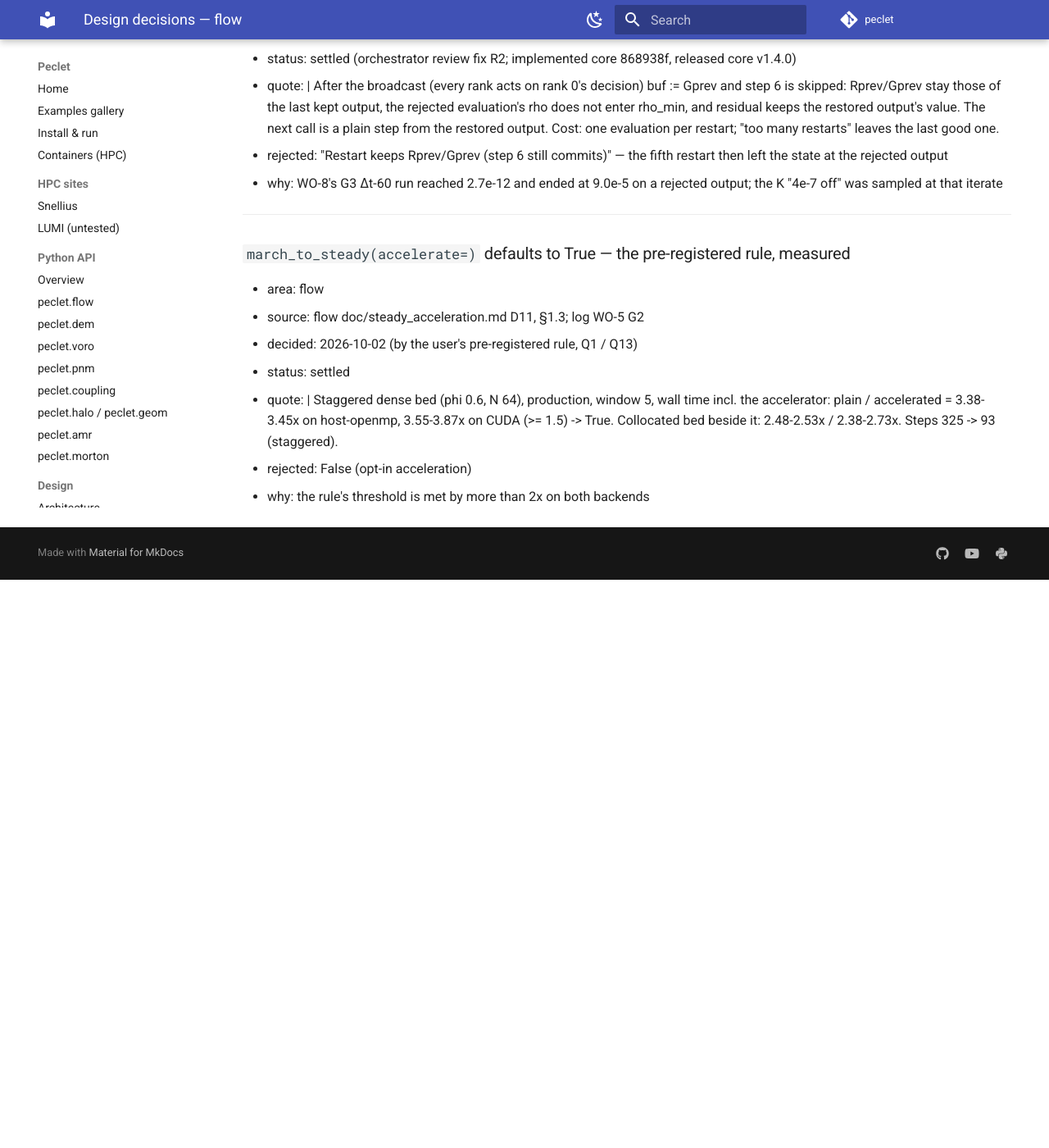
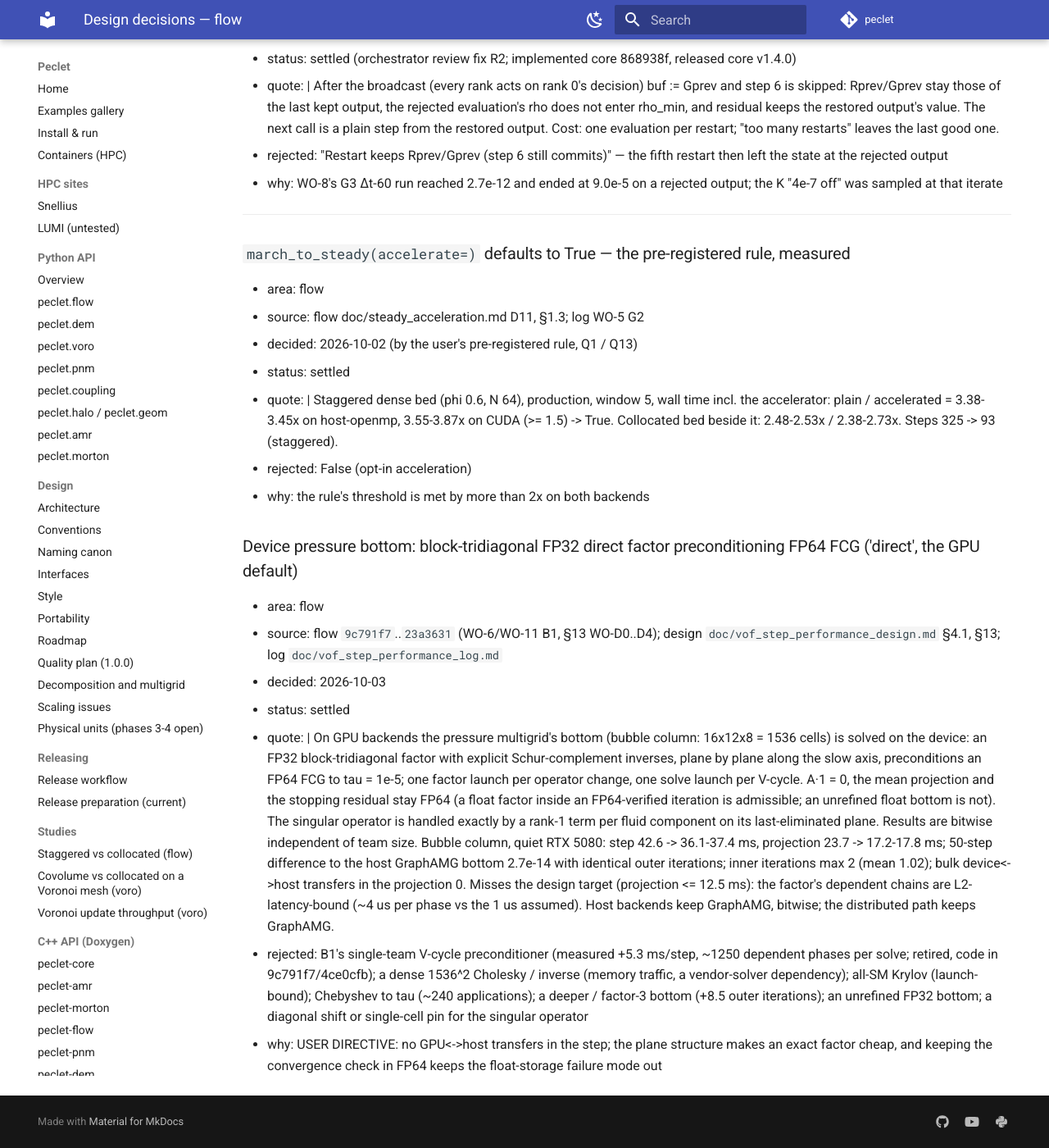
Before and after one commit to computational-chemical-engineering/peclet, an MkDocs documentation site: the page built from docs/decisions/flow.md, in a window 1280 px wide and 1400 px high, scrolled down 100138 px. Shown: the whole window at 82% size. Built offline with MkDocs 1.6.1 and Material for MkDocs 9.7.7, drawn with Linux system fonts in a browser that asks for light colours; comment, search, counter and statistics services are not loaded; before the commit the page ends 100845 px from its top, so only the background shows below that.

Commit message:
flow: device pressure bottom 'direct' (block-tridiagonal FP32 factor + FP64 FCG, GPU default; step 42.6 -> ~36.7 ms on the bubble column) (register, NAMING); pointer
Co-Authored-By: Claude Opus 5.5 <noreply@anthropic.com>
Claude-Session: https://claude.ai/code/session_01F2E4ewNdhSiAex5T7Y2oJ7

```diff
--- a/docs/decisions/flow.md
+++ b/docs/decisions/flow.md
@@ -3574,3 +3574,29 @@ Do not reverse an entry here without recording a new decision that supersedes it
     Collocated bed beside it: 2.48-2.53x / 2.38-2.73x. Steps 325 -> 93 (staggered).
 - rejected: False (opt-in acceleration)
 - why: the rule's threshold is met by more than 2x on both backends
+
+### Device pressure bottom: block-tridiagonal FP32 direct factor preconditioning FP64 FCG ('direct', the GPU default)
+- area: flow
+- source: flow `9c791f7`..`23a3631` (WO-6/WO-11 B1, §13 WO-D0..D4); design `doc/vof_step_performance_design.md` §4.1, §13; log `doc/vof_step_performance_log.md`
+- decided: 2026-10-03
+- status: settled
+- quote: |
+    On GPU backends the pressure multigrid's bottom (bubble column: 16x12x8 = 1536 cells) is solved
+    on the device: an FP32 block-tridiagonal factor with explicit Schur-complement inverses, plane by
+    plane along the slow axis, preconditions an FP64 FCG to tau = 1e-5; one factor launch per
+    operator change, one solve launch per V-cycle. A·1 = 0, the mean projection and the stopping
+    residual stay FP64 (a float factor inside an FP64-verified iteration is admissible; an unrefined
+    float bottom is not). The singular operator is handled exactly by a rank-1 term per fluid
+    component on its last-eliminated plane. Results are bitwise independent of team size. Bubble
+    column, quiet RTX 5080: step 42.6 -> 36.1-37.4 ms, projection 23.7 -> 17.2-17.8 ms; 50-step
+    difference to the host GraphAMG bottom 2.7e-14 with identical outer iterations; inner iterations
+    max 2 (mean 1.02); bulk device<->host transfers in the projection 0. Misses the design target
+    (projection <= 12.5 ms): the factor's dependent chains are L2-latency-bound (~4 us per phase vs
+    the 1 us assumed). Host backends keep GraphAMG, bitwise; the distributed path keeps GraphAMG.
+- rejected: B1's single-team V-cycle preconditioner (measured +5.3 ms/step, ~1250 dependent phases
+    per solve; retired, code in 9c791f7/4ce0cfb); a dense 1536^2 Cholesky / inverse (memory traffic,
+    a vendor-solver dependency); all-SM Krylov (launch-bound); Chebyshev to tau (~240 applications);
+    a deeper / factor-3 bottom (+8.5 outer iterations); an unrefined FP32 bottom; a diagonal shift
+    or single-cell pin for the singular operator
+- why: USER DIRECTIVE: no GPU<->host transfers in the step; the plane structure makes an exact
+    factor cheap, and keeping the convergence check in FP64 keeps the float-storage failure mode out
```
Also changed, not shown: docs/DECISIONS.md (+2 -1 lines), docs/NAMING.md (+4 -0 lines).
